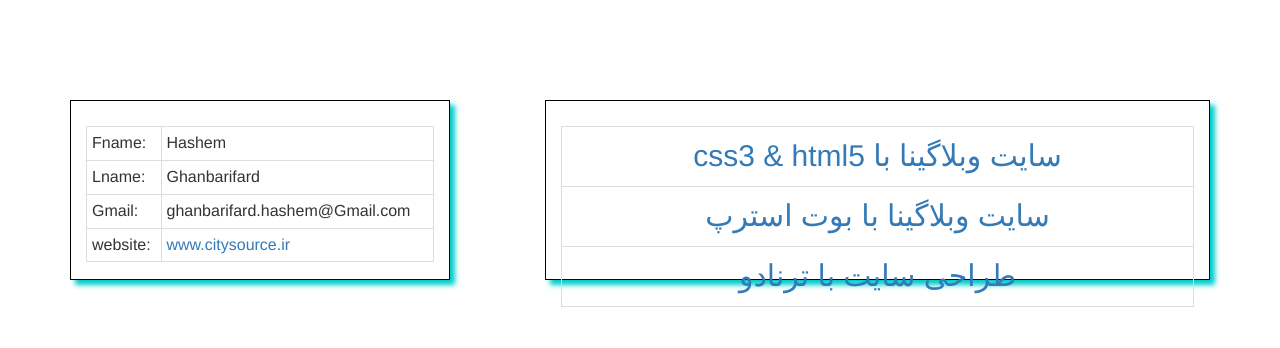
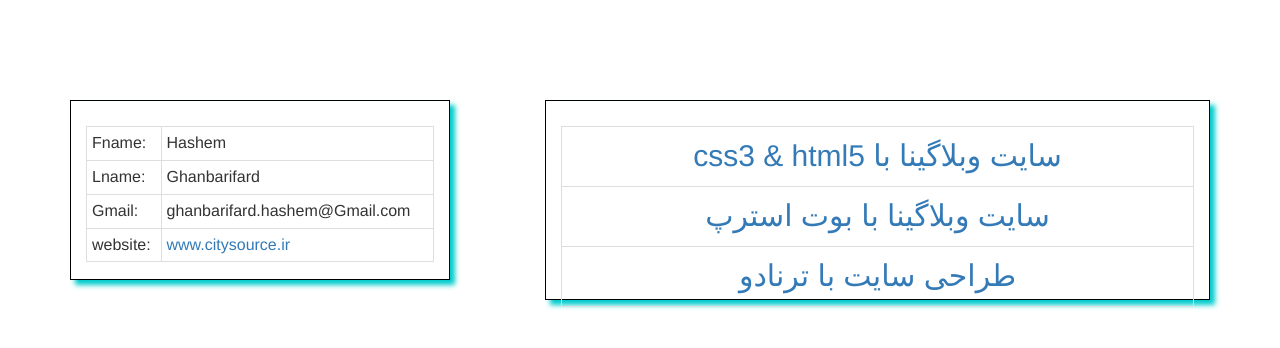
Before and after one commit to h-ghanbarifard/h-ghanbarifard.github.io, a plain HTML site: page index.html in a window 1280 px wide. Drawn offline with Linux system fonts and the light colour scheme.

Commit message:
4-11-13932

```diff
--- a/css/style.css
+++ b/css/style.css
@@ -2,7 +2,7 @@
 /* CSS Document */
 
 .main{
-	height:180px;
+	height:200px;
 	border:1px solid #000;
 	box-shadow:5px 5px 5px #0CC;
 	float:right;
@@ -14,6 +14,7 @@
 	float:left;
 }
 .tbl{
+	height:auto;
 	text-align:center;
 	margin-top:25px;
 	font-size:30px;
```
